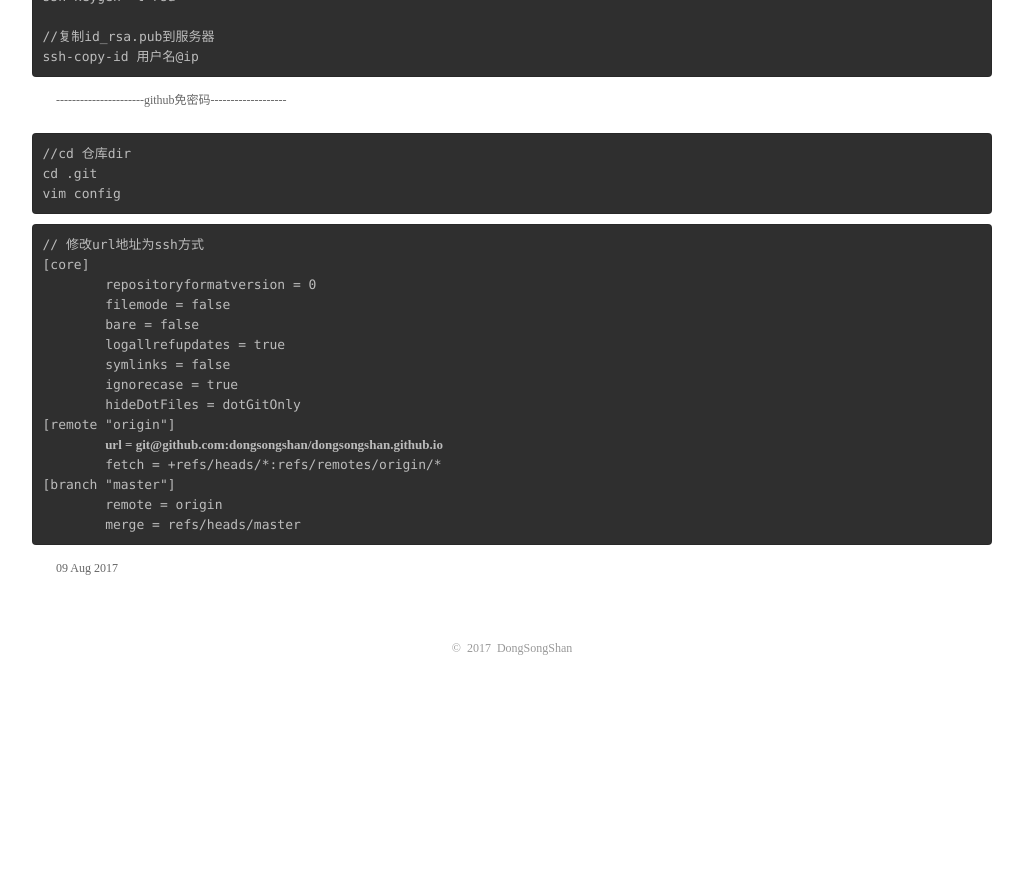
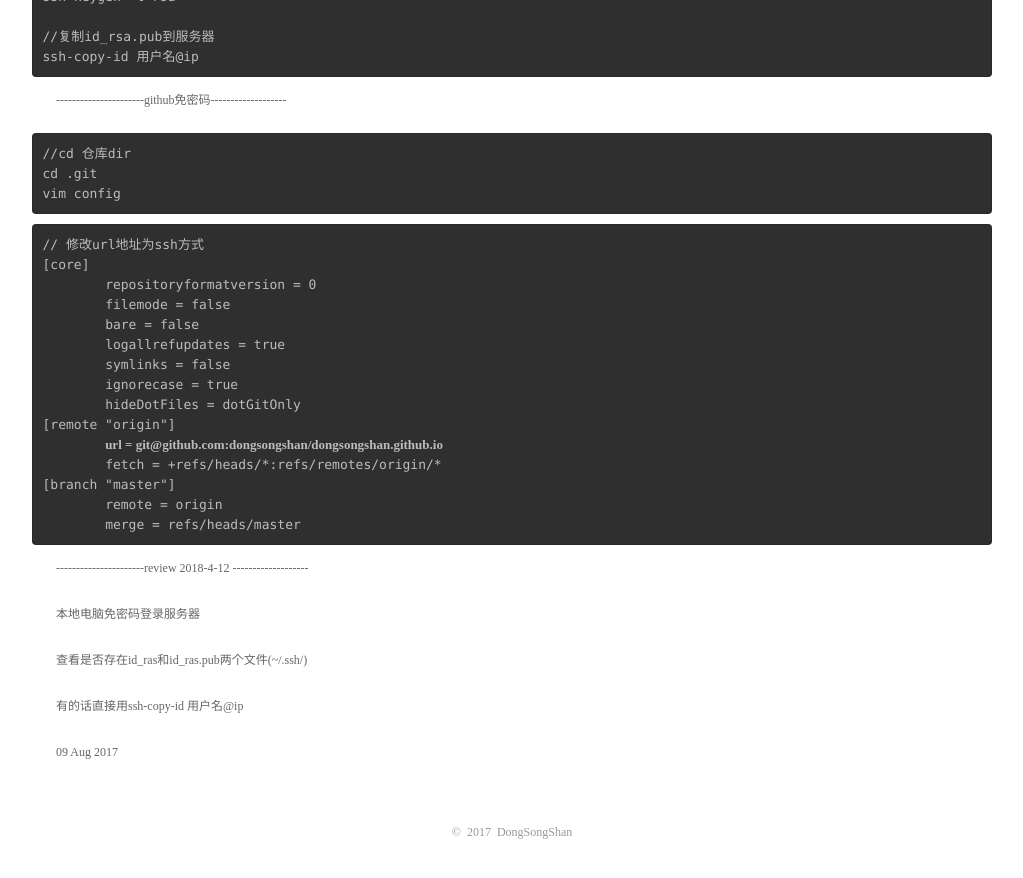
Before and after one commit to dongsongshan/dongsongshan.github.io, a Jekyll site: the page built from _posts/2017-08-09-ssh免输入密码.html, in a window 1280 px wide and 900 px high, scrolled down 1889 px. Shown: the top 878 px of the window, without its empty margins (128-1151 px from the left). Built offline with Jekyll 4.4.1, drawn with Linux system fonts in a browser that asks for light colours; before the commit the page ends 2605 px from its top, so only the background shows below that.

Commit message:
add id_rsa

```diff
--- a/_posts/2017-08-09-ssh免输入密码.html
+++ b/_posts/2017-08-09-ssh免输入密码.html
@@ -116,10 +116,12 @@ vim config
 
 
 
+<p>----------------------review 2018-4-12 -------------------</p>
 
+<p>本地电脑免密码登录服务器</p>
+<p>查看是否存在id_ras和id_ras.pub两个文件(~/.ssh/)</p>
 
-
-
+<p>有的话直接用ssh-copy-id 用户名@ip</p>
 
 
 
```
Also changed, not shown: _posts/2018-02-24-npm常用插件.html (added, +19 -0 lines).
